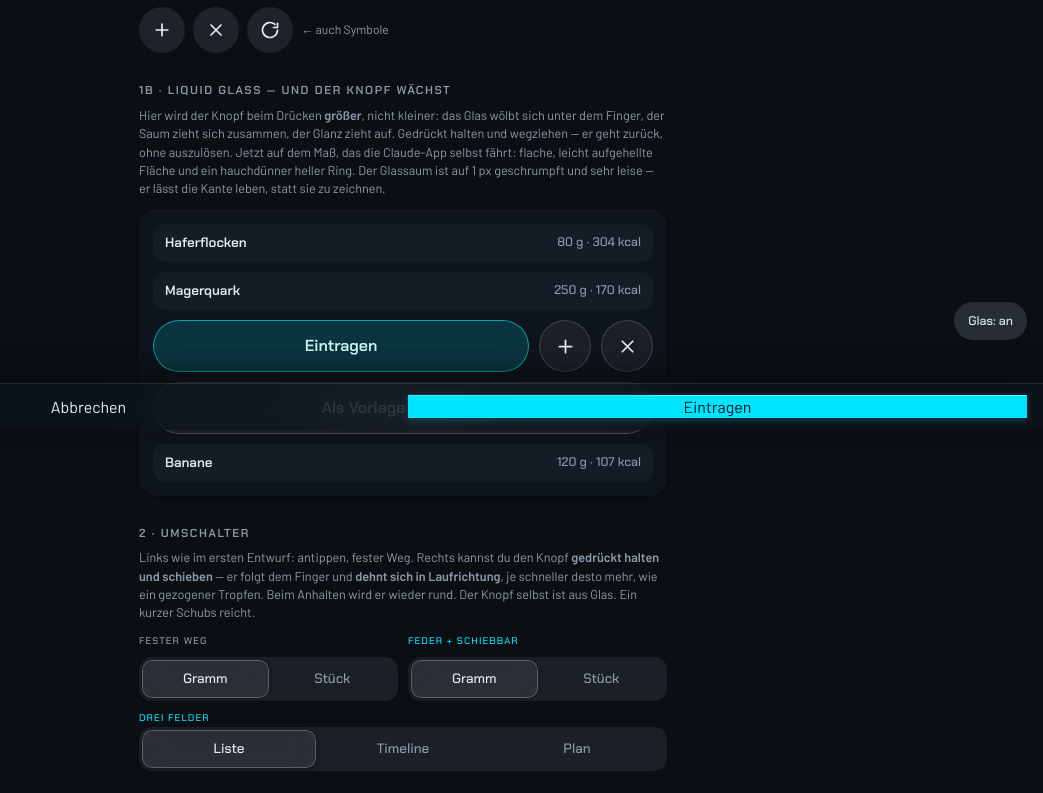
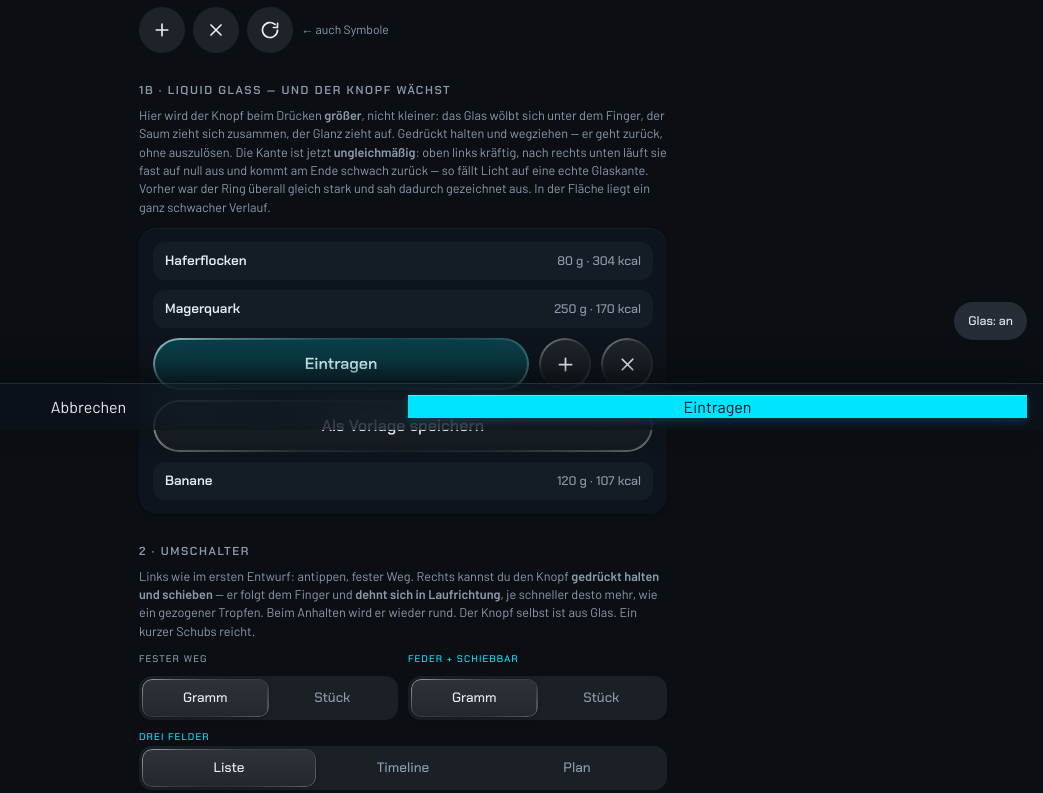
Before and after one commit to penopetenopete/morgenroutine, a plain HTML site: page entwurf.html in a window 1280 px wide. Shown: the part 370-1163 px from the top of the page, without its empty margins (237-1280 px from the left). Drawn offline with Linux system fonts and the light colour scheme.

Commit message:
Entwurf: Lichtkante läuft über den Umlauf von kräftig nach fast nichts statt überall gleich stark; schwacher Verlauf in der Fläche
Co-Authored-By: Claude Opus 5 <noreply@anthropic.com>

```diff
--- a/entwurf.html
+++ b/entwurf.html
@@ -48,13 +48,23 @@ h2{font-family:var(--f-display);font-size:.72rem;letter-spacing:.14em;text-trans
 
 .lg{position:relative;min-height:52px;padding:0 20px;border-radius:999px;font-family:var(--f-display);font-weight:600;
   color:var(--fg);isolation:isolate;will-change:transform;
-  background:rgba(255,255,255,.055);
+  /* ganz schwacher Verlauf in der Fläche – oben eine Spur heller, wie Licht auf Glas */
+  background:linear-gradient(to bottom,rgba(255,255,255,.075),rgba(255,255,255,.028));
   backdrop-filter:blur(12px);-webkit-backdrop-filter:blur(12px);
-  box-shadow:inset 0 0 0 1px rgba(255,255,255,.085)}     /* der feine Ring, mehr nicht */
-/* 1 px Saum: nur eine Spur heller als der Ring, damit die Kante lebt statt gezeichnet zu wirken */
-.lg::before{content:"";position:absolute;inset:0;border-radius:inherit;pointer-events:none;z-index:-1;
-  padding:1px;
-  backdrop-filter:brightness(1.18);-webkit-backdrop-filter:brightness(1.18);
+  box-shadow:inset 0 0 0 .5px rgba(255,255,255,.055)}   /* Grundring, kaum zu sehen */
+/* Die Lichtkante. Der Ring ist 1,6 px dick, aber seine Farbe läuft über den Umlauf von kräftig
+   nach fast nichts – dadurch wirkt er oben links dick und unten rechts verschwunden,
+   statt überall gleich stark wie eine gezeichnete Linie. */
+.lg::before{content:"";position:absolute;inset:0;border-radius:inherit;pointer-events:none;
+  padding:1.6px;
+  background:linear-gradient(146deg,
+    rgba(255,255,255,.62) 0%,
+    rgba(255,255,255,.3)  16%,
+    rgba(255,255,255,.07) 38%,
+    rgba(255,255,255,.015) 54%,
+    rgba(255,255,255,.05) 72%,
+    rgba(255,255,255,.22) 92%,
+    rgba(255,255,255,.4)  100%);
   -webkit-mask:linear-gradient(#000,#000) content-box,linear-gradient(#000,#000);
   mask:linear-gradient(#000,#000) content-box,linear-gradient(#000,#000);
   -webkit-mask-composite:xor;mask-composite:exclude}
@@ -62,7 +72,11 @@ h2{font-family:var(--f-display);font-size:.72rem;letter-spacing:.14em;text-trans
 .lg::after{content:"";position:absolute;inset:0;border-radius:inherit;pointer-events:none;
   opacity:calc(var(--glanz,0) * .4);
   background:linear-gradient(to bottom,rgba(255,255,255,.3),transparent 45%)}
-.lg.voll{background:rgba(0,229,255,.16);color:#CFF9FF;box-shadow:inset 0 0 0 1px rgba(0,229,255,.3)}
+.lg.voll{background:linear-gradient(to bottom,rgba(0,229,255,.21),rgba(0,229,255,.12));color:#CFF9FF;
+  box-shadow:inset 0 0 0 .5px rgba(0,229,255,.18)}
+.lg.voll::before{background:linear-gradient(146deg,
+    rgba(214,251,255,.7) 0%, rgba(214,251,255,.32) 16%, rgba(214,251,255,.07) 38%,
+    rgba(214,251,255,.02) 54%, rgba(214,251,255,.06) 72%, rgba(214,251,255,.26) 92%, rgba(214,251,255,.45) 100%)}
 .lgreihe{display:flex;gap:10px}
 .lgic{min-height:52px;width:52px;padding:0;display:grid;place-items:center}
 .lgic svg{width:21px;height:21px;stroke:currentColor;fill:none;stroke-width:2;stroke-linecap:round}
@@ -71,13 +85,15 @@ h2{font-family:var(--f-display);font-size:.72rem;letter-spacing:.14em;text-trans
 .seg{position:relative;display:flex;background:rgba(141,155,171,.12);border-radius:13px;padding:3px;touch-action:none;user-select:none;-webkit-user-select:none}
 /* Der laufende Knopf: gleiche Sprache – flache Fläche, feiner Ring, 1 px Saum */
 .seg .knopf{position:absolute;z-index:0;top:3px;bottom:3px;left:3px;border-radius:10px;
-  background:rgba(255,255,255,.07);
+  background:linear-gradient(to bottom,rgba(255,255,255,.085),rgba(255,255,255,.04));
   backdrop-filter:blur(12px);-webkit-backdrop-filter:blur(12px);
-  box-shadow:inset 0 0 0 1px rgba(255,255,255,.1),0 1px 5px rgba(0,0,0,.28);
+  box-shadow:inset 0 0 0 .5px rgba(255,255,255,.06),0 1px 5px rgba(0,0,0,.26);
   will-change:transform,width}
 .seg .knopf::before{content:"";position:absolute;inset:0;border-radius:inherit;pointer-events:none;
-  padding:1px;
-  backdrop-filter:brightness(1.16);-webkit-backdrop-filter:brightness(1.16);
+  padding:1.4px;
+  background:linear-gradient(146deg,
+    rgba(255,255,255,.58) 0%, rgba(255,255,255,.26) 18%, rgba(255,255,255,.06) 40%,
+    rgba(255,255,255,.015) 56%, rgba(255,255,255,.05) 74%, rgba(255,255,255,.2) 92%, rgba(255,255,255,.36) 100%);
   -webkit-mask:linear-gradient(#000,#000) content-box,linear-gradient(#000,#000);
   mask:linear-gradient(#000,#000) content-box,linear-gradient(#000,#000);
   -webkit-mask-composite:xor;mask-composite:exclude}
@@ -164,7 +180,7 @@ h2{font-family:var(--f-display);font-size:.72rem;letter-spacing:.14em;text-trans
 </div>
 
 <h2>1b · Liquid Glass — und der Knopf wächst</h2>
-<p class="hint">Hier wird der Knopf beim Drücken <b>größer</b>, nicht kleiner: das Glas wölbt sich unter dem Finger, der Saum zieht sich zusammen, der Glanz zieht auf. Gedrückt halten und wegziehen — er geht zurück, ohne auszulösen. Jetzt auf dem Maß, das die Claude-App selbst fährt: flache, leicht aufgehellte Fläche und ein hauchdünner heller Ring. Der Glassaum ist auf 1 px geschrumpft und sehr leise — er lässt die Kante leben, statt sie zu zeichnen.</p>
+<p class="hint">Hier wird der Knopf beim Drücken <b>größer</b>, nicht kleiner: das Glas wölbt sich unter dem Finger, der Saum zieht sich zusammen, der Glanz zieht auf. Gedrückt halten und wegziehen — er geht zurück, ohne auszulösen. Die Kante ist jetzt <b>ungleichmäßig</b>: oben links kräftig, nach rechts unten läuft sie fast auf null aus und kommt am Ende schwach zurück — so fällt Licht auf eine echte Glaskante. Vorher war der Ring überall gleich stark und sah dadurch gezeichnet aus. In der Fläche liegt ein ganz schwacher Verlauf.</p>
 <div class="band">
   <div class="zeile"><b>Haferflocken</b><span>80 g · 304 kcal</span></div>
   <div class="zeile"><b>Magerquark</b><span>250 g · 170 kcal</span></div>
```
